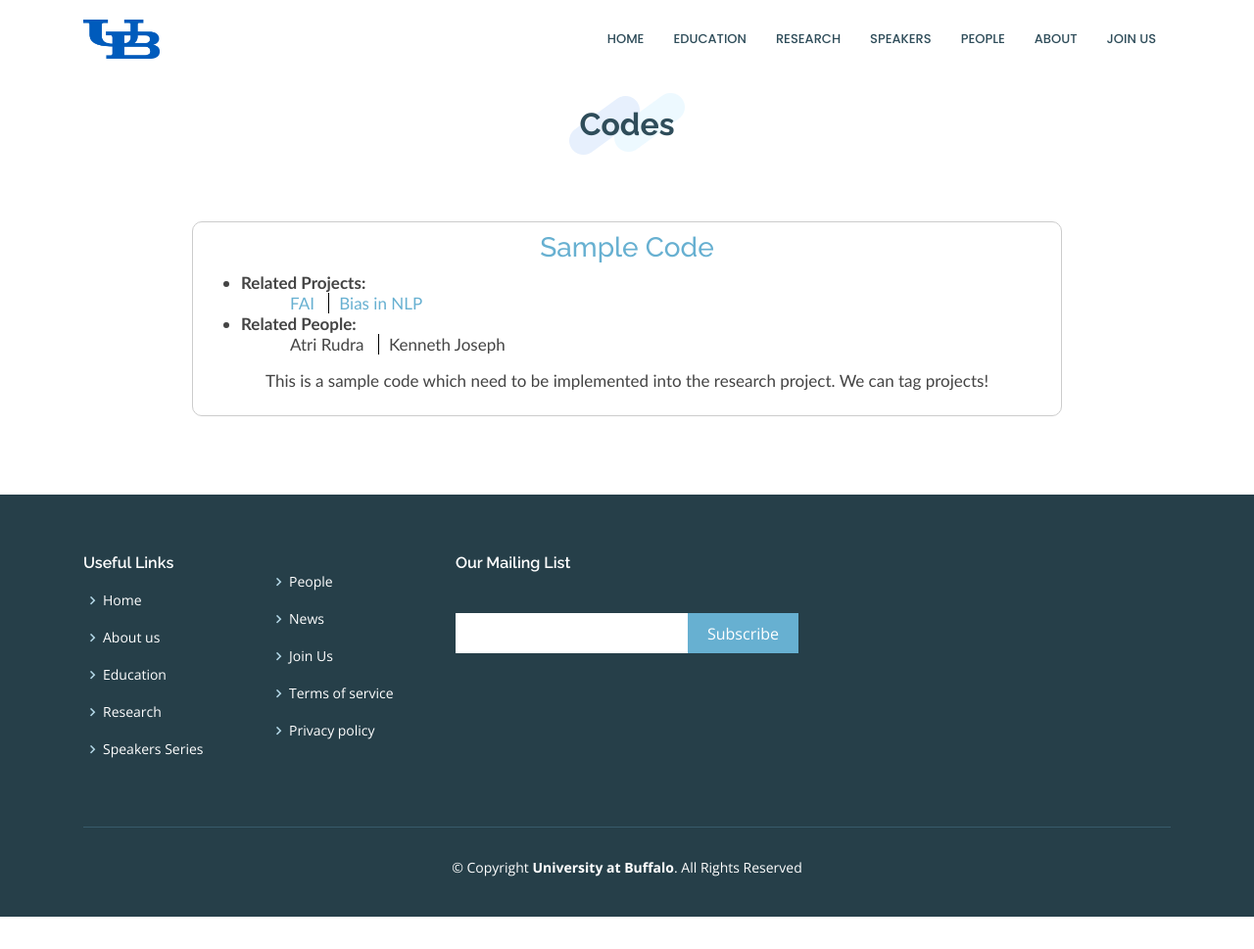
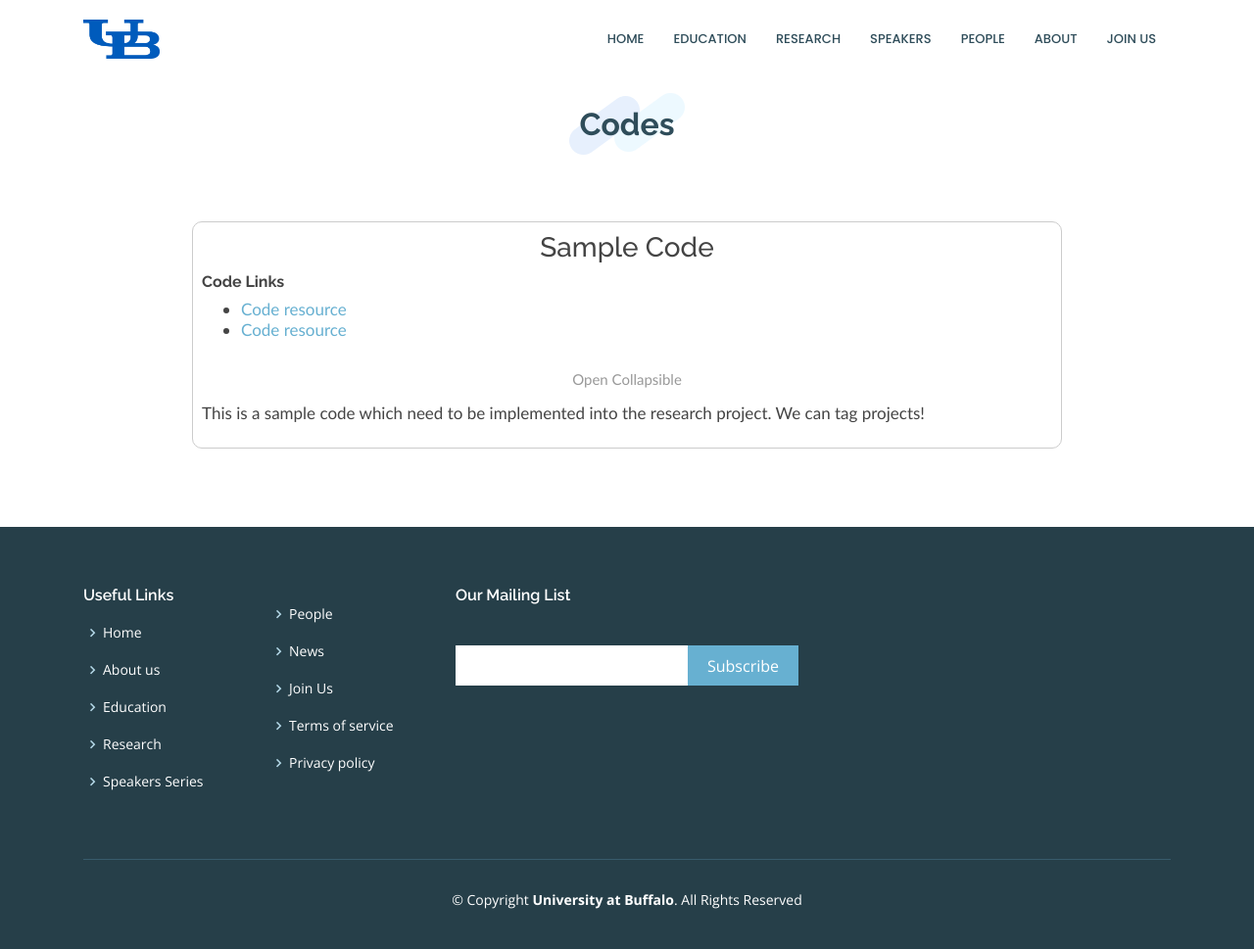
Before and after one commit to Mgeraci19/CS4SG.github.io, a Jekyll site: the page built from codes.html, in a window 1280 px wide and 969 px high. Shown: the whole window at 98% size. Built offline with Jekyll 4.4.1, drawn with Linux system fonts in a browser that asks for light colours.

Commit message:
Update codes.html

```diff
--- a/codes.html
+++ b/codes.html
@@ -29,11 +29,45 @@ title: Codes
 }
 </style>
 
+<style>
+.collapsible {
+  background-color: transparent;
+  color: #999999;
+  cursor: pointer;
+  padding: 15px;
+  width: 100%;
+  border: none;
+  text-align: center;
+  outline: none;
+  font-size: 15px;
+}
+
+.active, .collapsible:hover {
+  color: #000000;
+}
+
+.content {
+  padding: 0 18px;
+  display: none;
+  overflow: hidden;
+  background-color: transparent;
+}
+</style>
+
 <center>
 {% for codes in site.code %}
   <div id="codes_content">
-    <a href="{{ codes.code_link }}" target="_blank"><h3>{{ codes.code_title }}</h3></a>
+    <h3>{{ codes.code_title }}</h3>
     <div style="text-align:left;">
+    {% assign codelink_array = codes.code_links | split: "," %}
+    <h6><b>Code Links</b></h6>
+    <ul>
+	  {% for lin in codelink_array %}
+	    <li><a href="{{ lin }}">Code resource</a></li>
+    	  {% endfor %}
+    </ul>
+    <button type="button" class="collapsible">Open Collapsible</button>
+    <div class="content">
       <ul>
         <li>
           <b>Related Projects:</b>
@@ -61,5 +95,23 @@ title: Codes
     </div>
   {{ content | markdownify }}
   </div>
+  </div>
 {% endfor %}
 </center>
+
+<script>
+var coll = document.getElementsByClassName("collapsible");
+var i;
+
+for (i = 0; i < coll.length; i++) {
+  coll[i].addEventListener("click", function() {
+    this.classList.toggle("active");
+    var content = this.nextElementSibling;
+    if (content.style.display === "block") {
+      content.style.display = "none";
+    } else {
+      content.style.display = "block";
+    }
+  });
+}
+</script>
```
